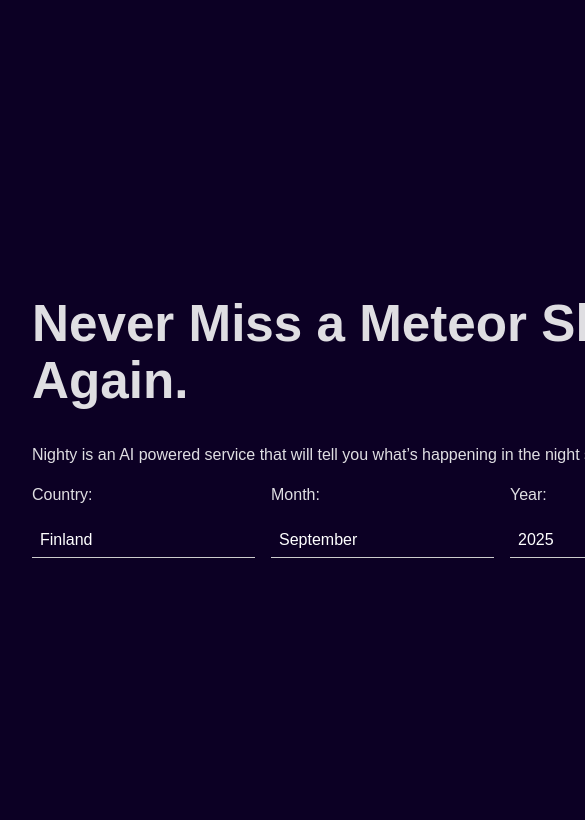
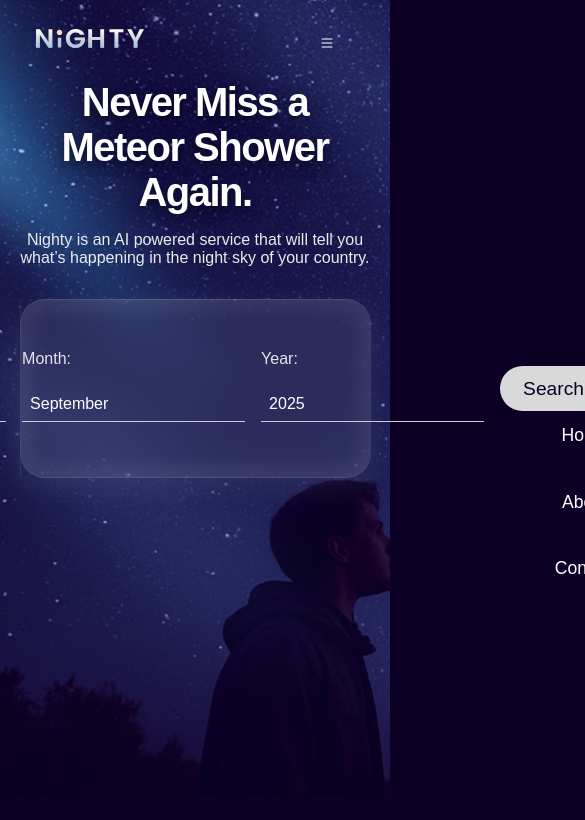
Before and after one commit to hamk-ai-autumn2025/jon_haataja_night-sky-app, a React (Vite) app in the folder night-sky-app/: page / in a window 390 px wide. Shown: the top 820 px of the page, 585 px wide, since content can reach past the window. Built offline with nearby package versions, Linux system fonts and the light colour scheme; no server answers.

Commit message:
Add navbar, hero image and logo. Modify hero CSS a little.

```diff
--- a/night-sky-app/src/App.css
+++ b/night-sky-app/src/App.css
@@ -1,23 +1,62 @@
-#root {
-  max-width: 1280px;
-  margin: 0 auto;
-  padding: 2rem;
+* {
+  box-sizing: border-box;
 }
 
 body {
   margin: 0;
-  display: flex;
-  place-items: center;
-  min-width: 320px;
+  padding: 0;
+}
+
+p {
+  margin: 0;
+  padding: 0;
+}
+
+.app {
+  background: #0C0024;
+  background-image: url('./assets/home-hero-bg.png');
+  background-size: cover;
   min-height: 100vh;
 }
 
+main {
+  display: flex;
+  flex-direction: column;
+  height: 60vh;
+}
+
+.h1-p-container {
+  width: 50vw;
+  margin: auto;
+  display: flex;
+  flex-direction: column;
+}
 
 h1 {
-  font-size: 3.2em;
-  line-height: 1.1;
+  color: #FFF;
+  text-align: center;
+  text-shadow: 0 4px 20px rgba(0, 0, 0, 0.35), 0 4px 4px rgba(0, 0, 0, 0.15), 0 6px 16px rgba(0, 0, 0, 0.15);
+  font-size: 5.65rem;
+  font-style: normal;
+  font-weight: 600;
+  line-height: normal;
+  letter-spacing: -1.52px;
+  padding: 0;
+  margin: 0;
 }
 
+.hero-p {
+  color: #ebebeb;
+  text-align: center;
+  font-size: 1.6rem;
+  font-style: normal;
+  font-weight: 400;
+  line-height: normal;
+  width: 30vw;
+  margin: auto;
+}
+
+/* Button Styles */
 .btn-primary {
   background: #D9D9D9;
   color: #090022;
@@ -78,11 +117,14 @@
   outline: 3px solid #ffff00;
 }
 
+/* Search form styles */
 .search-form {
   margin: 1rem 0;
   display: flex;
   gap: 1rem;
   align-items: center;
+  justify-content: center;
+  text-align: start;
 }
 
 .event-list {
@@ -122,3 +164,192 @@
 .input-field:focus {
   border-bottom: 2px solid #c1c1ff;
 }
+
+/* Navbar styles */
+  .logo {
+    height: auto;
+    width: 6em;
+  }
+
+nav {
+  color: white;
+  display: flex;
+  justify-content: space-between;
+  align-items: center;
+  padding: 2rem 5rem;
+  width: 90vw;
+  margin: auto;
+}
+
+.logo {
+  font-size: 1.5rem;
+}
+
+ul {
+  display: flex;
+  list-style: none;
+  padding: 0;
+  margin: 0;
+}
+
+ul li {
+  margin-right: 20px;
+}
+
+ul li a {
+  color: white;
+  text-decoration: none;
+  transition: color 0.3s;
+  font-size: 1.4rem;
+}
+
+ul li a:hover {
+  color: #c1c1ff;
+}
+
+.checkbtn {
+  font-size: 2rem;
+  color: white;
+  cursor: pointer;
+  display: none;
+}
+
+#check {
+  display: none;
+}
+
+.home-container {
+  display: flex;
+  flex-direction: column;
+  justify-content: center;
+  align-items: center;
+  text-align: center;
+  width: 90vw;
+  margin: auto;
+}
+
+/* Glassmorphism card styles */
+.glass-card {
+  width: 68vw;
+  height: auto;
+  background: rgba(255, 255, 255, 0.08);
+  backdrop-filter: blur(21px);
+  -webkit-backdrop-filter: blur(21px);
+  border-radius: 25px;
+  box-shadow:
+    0 8px 32px rgba(255, 255, 255, 0.08),
+    inset 0 1px 0 rgba(255, 255, 255, 0.08),
+    inset 0 -1px 0 rgba(255, 255, 255, 0.08),
+    inset 0 0 20px 10px rgba(255, 255, 255, 0.08);
+  position: relative;
+  margin-top: 5em;
+  padding-top: 2em;
+  padding-bottom: 2em;
+}
+
+.glass-card::before {
+  content: '';
+  position: absolute;
+  top: 0;
+  left: 0;
+  right: 0;
+  height: 1px;
+  background: linear-gradient(
+    90deg,
+    transparent,
+    rgba(255, 255, 255, 0.08),
+    transparent
+  );
+}
+
+.glass-card::after {
+  content: '';
+  position: absolute;
+  top: 0;
+  left: 0;
+  width: 1px;
+  height: 100%;
+  background: linear-gradient(
+    180deg,
+    rgba(255, 255, 255, 0.08),
+    transparent,
+    rgba(255, 255, 255, 0.08)
+  );
+}
+
+
+/* Media queries */
+@media (max-width: 768px) {
+
+  .logo {
+    height: auto;
+    width: 4.5em;
+  }
+
+  h1 {
+    font-size: 2.5rem;
+  }
+
+  .h1-p-container {
+    width: 100%;
+    margin: auto;
+  }
+
+  .hero-p {
+    font-size: 1rem;
+    width: auto;
+    padding-top: 1em;
+  }
+
+  main {
+    height: auto;
+  }
+
+  .app {
+    width: 100vw;
+    padding-right: 1rem;
+    padding-left: 1rem;
+  }
+
+  nav {
+    padding: 1rem 1rem;
+  }
+
+  .checkbtn {
+    display: block;
+    order: 1;
+    margin-right: 20px;
+  }
+
+  ul {
+    position: fixed;
+    top: 80px;
+    right: -100%;
+    background-color: #0C0024;
+    width: 100%;
+    height: 100vh;
+    display: flex;
+    flex-direction: column;
+    justify-content: center;
+    align-items: center;
+    transition: all 0.3s;
+  }
+
+  ul li {
+    margin: 20px 0;
+  }
+
+  ul li a {
+    font-size: 1.1rem;
+  }
+
+  #check:checked ~ ul {
+    right: 0;
+  }
+
+  .glass-card {
+    width: 90vw;
+    height: auto;
+    margin-top: 2rem;
+  }
+}
--- a/night-sky-app/src/App.tsx
+++ b/night-sky-app/src/App.tsx
@@ -3,6 +3,7 @@
 import '@fontsource-variable/plus-jakarta-sans';
 import './App.css'
 import './index.css'
+import nightyLogo from './assets/nighty-logo.svg'
 import { useState } from "react";
 import { SearchForm } from "./components/SearchForm";
 import EventList from "./components/EventList";
@@ -43,12 +44,36 @@
 
   return (
     <div className="app">
+
+    <nav>
+        <input type="checkbox" id="check"></input>
+        <label htmlFor="check" className="checkbtn">
+          <svg xmlns="http://www.w3.org/2000/svg" width="16" height="16" fill="currentColor" className="bi bi-list" viewBox="0 0 16 16">
+            <path fill-rule="evenodd" d="M2.5 12a.5.5 0 0 1 .5-.5h10a.5.5 0 0 1 0 1H3a.5.5 0 0 1-.5-.5m0-4a.5.5 0 0 1 .5-.5h10a.5.5 0 0 1 0 1H3a.5.5 0 0 1-.5-.5m0-4a.5.5 0 0 1 .5-.5h10a.5.5 0 0 1 0 1H3a.5.5 0 0 1-.5-.5"/>
+          </svg>
+        </label>
+        <label className="logo">
+        <img src={nightyLogo} alt="Nighty Logo" className='logo' />
+        </label>
+        <ul>
+            <li><a className="active" href="#">Home</a></li>
+            <li><a href="#">About</a></li>
+            <li><a href="#">Contact</a></li>
+        </ul>
+    </nav>
+
+    <main className="home-container">
+      <section className="home-search-section">
+
+        <div className='h1-p-container'>
           <h1>Never Miss a Meteor Shower Again.</h1>
-      <p>
+          <p className='hero-p'>
             Nighty is an AI powered service that will tell you what’s happening in
             the night sky of your country.
           </p>
+        </div>
 
+        <div className="glass-card">
           <SearchForm onSearch={handleSearch} />
 
           {loading && <p>Loading events...</p>}
@@ -56,6 +81,12 @@
 
           {!loading && events.length > 0 && <EventList events={events} />}
         </div>
+
+      </section>
+
+    </main>
+
+    </div>
   );
 }
 
```
Also changed, not shown: night-sky-app/src/assets/home-hero-bg.png (added), night-sky-app/src/assets/nighty-logo.svg (added). Lines whose indentation alone changed are shown as unchanged.
